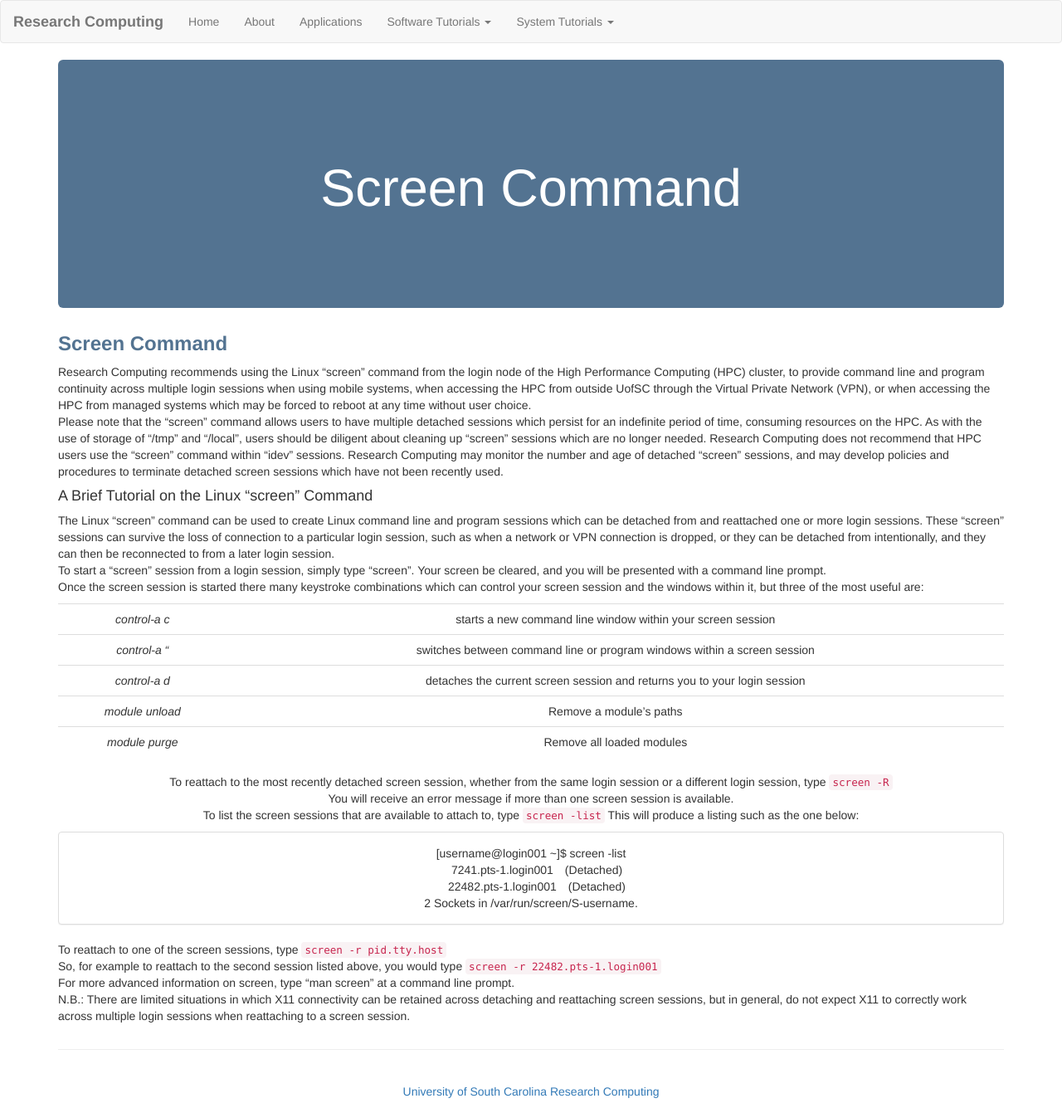
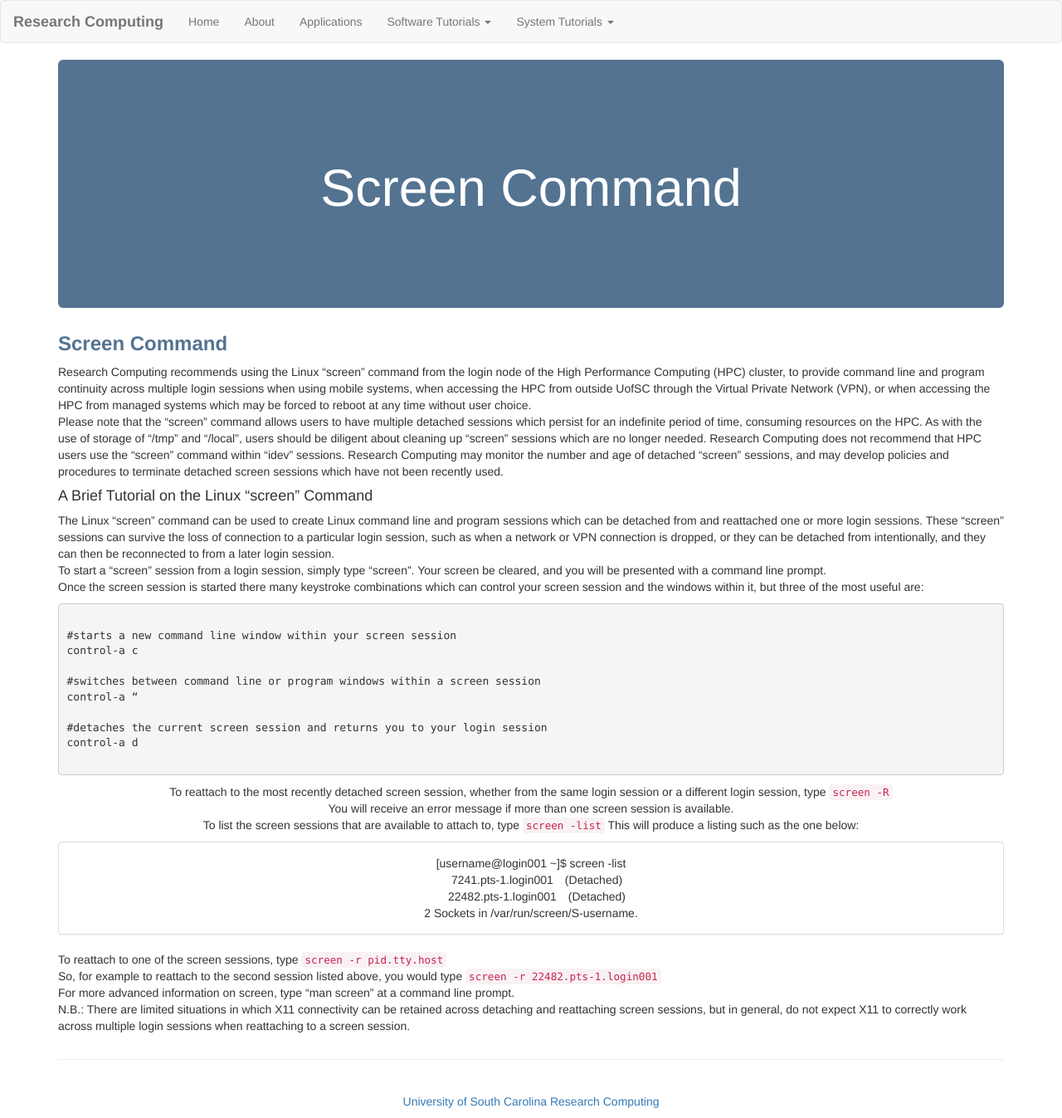
Before and after one commit to uofsc-rc/uofsc-rc.github.io, a Jekyll site: the page built from sys-tutorial/screen-command.html, in a window 1280 px wide. Shown: the whole page at 83% size. Built offline with Jekyll 4.4.1, drawn with Linux system fonts in a browser that asks for light colours.

Commit message:
Added X Window Page

```diff
--- a/_layouts/default.html
+++ b/_layouts/default.html
@@ -42,6 +42,8 @@
                         <li {% if page.path contains "getting-started" %}class="active" {% endif %}><a href="https://uofsc-rc.github.io/sys-tutorial/getting-started">Connecting to RC Systems</a></li>
                         <li {% if page.path contains "module" %}class="active" {% endif %}><a href="https://uofsc-rc.github.io/sys-tutorial/module">Modules</a></li>
                         <li {% if page.path contains "slurm-scheduler" %}class="active" {% endif %}><a href="https://uofsc-rc.github.io/sys-tutorial/slurm-scheduler">Slurm Scheduler</a></li>
+                        <li {% if page.path contains "screen-command" %}class="active" {% endif %}><a href="https://uofsc-rc.github.io/sys-tutorial/screen-command">Screen Command</a></li>
+                        <li {% if page.path contains "x-window" %}class="active" {% endif %}><a href="https://uofsc-rc.github.io/sys-tutorial/x-window">X Window</a></li>
                     </ul>
                 </li>
             </ul>
--- a/css/main.css
+++ b/css/main.css
@@ -32,3 +32,7 @@
     border: 1px solid #777;
     border-radius: 10px;
 }
+
+.cen{
+    text-align: center;
+}
--- a/sys-tutorial/index.html
+++ b/sys-tutorial/index.html
@@ -11,4 +11,6 @@
     <li><a href="https://uofsc-rc.github.io/sys-tutorial/getting-started">Getting Started</a></li>
     <li><a href="https://uofsc-rc.github.io/sys-tutorial/module">Modules</a></li>
     <li><a href="https://uofsc-rc.github.io/sys-tutorial/slurm-scheduler">Slurm Scheduler</a></li>
+    <li><a href="https://uofsc-rc.github.io/sys-tutorial/x-window">X Window</a></li>
+    <li><a href="https://uofsc-rc.github.io/sys-tutorial/screen-command">Screen Command</a></li>
 </div>
--- a/sys-tutorial/screen-command.html
+++ b/sys-tutorial/screen-command.html
@@ -24,28 +24,16 @@
             <br/>
         </p>
         <div>
-            <table class ="table" style="text-align: center;">
-                <tr>
-                    <td><i>control-a c</i></td>
-                    <td>starts a new command line window within your screen session</td>
-                </tr>
-                <tr>
-                    <td><i>control-a “</i></td>
-                    <td>switches between command line or program windows within a screen session</td>
-                </tr>
-                <tr>
-                    <td><i>control-a d</i></td>
-                    <td>detaches the current screen session and returns you to your login session</td>
-                </tr>
-                <tr>
-                    <td><i>module unload</i></td>
-                    <td>Remove a module’s paths</td>
-                </tr>
-                <tr>
-                    <td><i>module purge</i></td>
-                    <td>Remove all loaded modules</td>
-                </tr>
-            </table>
+        <pre><code>
+#starts a new command line window within your screen session
+control-a c
+
+#switches between command line or program windows within a screen session
+control-a “
+
+#detaches the current screen session and returns you to your login session
+control-a d
+        </code></pre>
         </div>
         <div>
             <p style="text-align: center;">
--- a/sys-tutorial/slurm-scheduler.html
+++ b/sys-tutorial/slurm-scheduler.html
@@ -78,9 +78,9 @@
 echo "done"
         </code></pre>
         <p>Then, submit the job script to the scheduler.</p>
-        <p style="text-align: center;"><code>sbatch TestJob.sh</code></p>
+        <p class="div"><code>sbatch TestJob.sh</code></p>
         <p>Check the status of your job by using the squeue command. The below command filters the output so that it only shows jobs submitted by your username.</p>
-        <p style="text-align: center;"><code>squeue -u < username ></code></p>
+        <p class="div"><code>squeue -u &lt; username &gt;</code></p>
         <p>
             The output will show information about the jobs that are running, including the jobID, name of the job, user who submitted the job, state and time of the job, number of nodes, and Nodelist.
             The jobID is a unique identifier that is used by many Slurm commands when actions must be taken about one particular job. For example, users can cancel a job they submitted by using the scancel command.
@@ -88,6 +88,6 @@
             For pending jobs, that column gives the reason why the job is pending. Each job is assigned a priority depending on several parameters whose details are beyond the scope of this document.
         </p>
         <p>Once the job is finished running, you can check the output of the program by using the command:</p>
-        <p style="text-align: center;"><code>cat < jobid >.out</code></p>
+        <p class="div"><code>cat &lt; jobid &gt;.out</code></p>
     </div>
 </div>
```
Also changed, not shown: sys-tutorial/x-window.html (added, +108 -0 lines), 1 other file.
